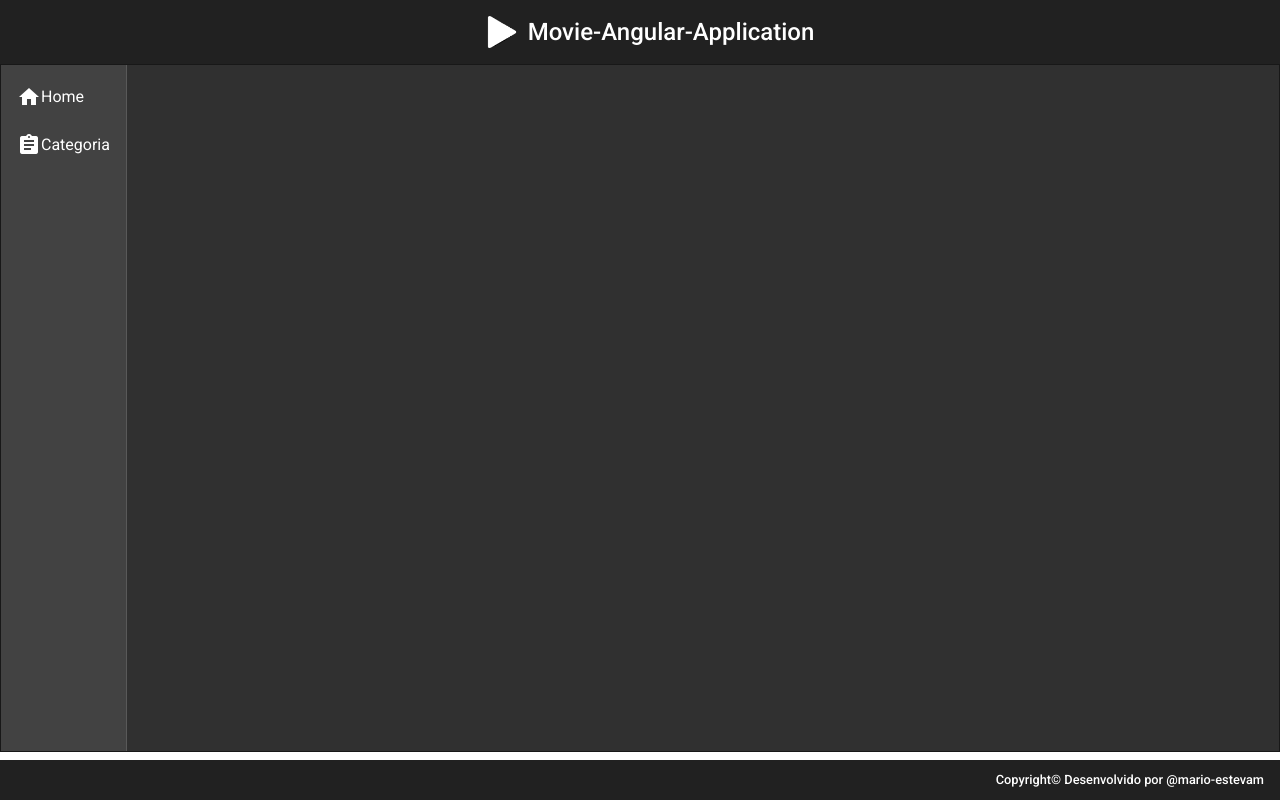
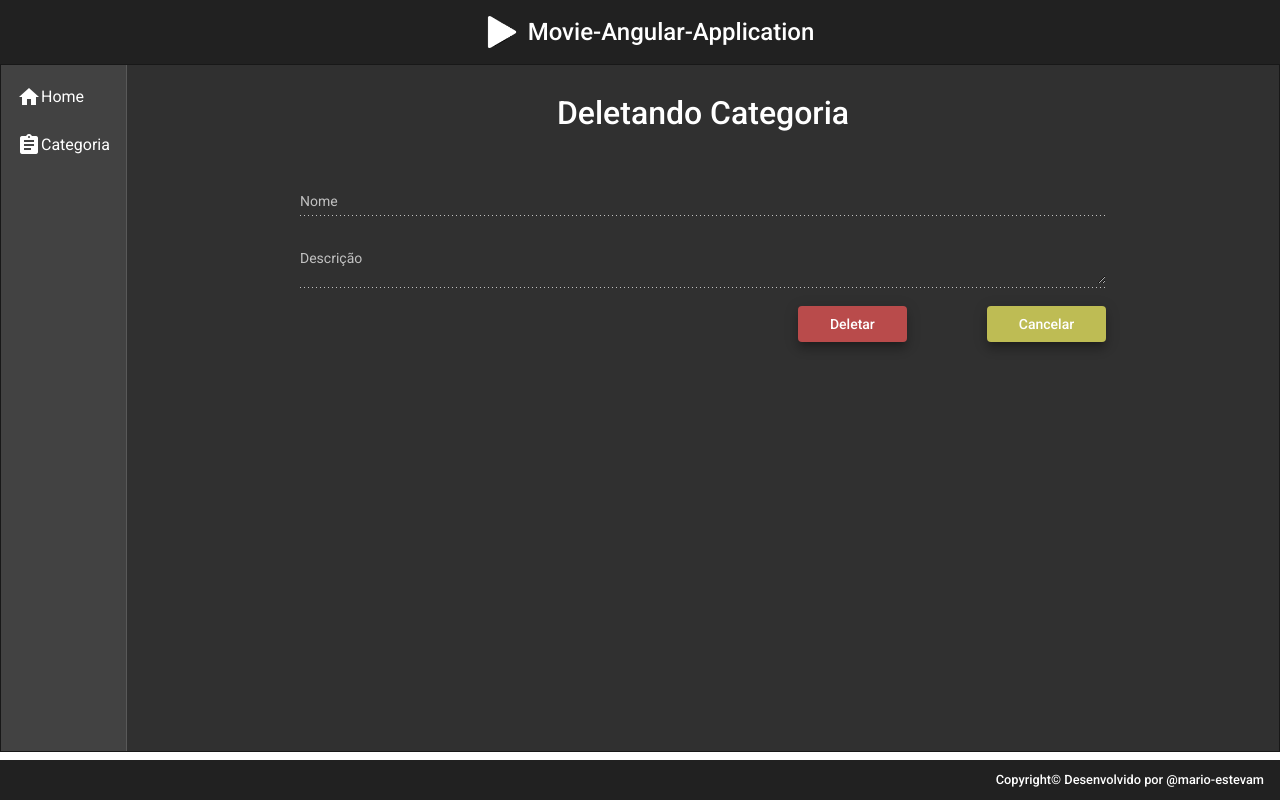
Before and after one commit to mario-estevam/angular-Movies, an Angular app: page /categorias/delete/1 in a window 1280 px wide. Before the commit this address led to /. Built offline with nearby package versions, Linux system fonts and the light colour scheme; no server answers.

Commit message:
delet implements

```diff
--- a/src/app/app-routing.module.ts
+++ b/src/app/app-routing.module.ts
@@ -1,3 +1,4 @@
+import { CategoriaDeleteComponent } from './components/views/categoria/categoria-delete/categoria-delete.component';
 import { CategoriaReadComponent } from './components/views/categoria/categoria-read/categoria-read.component';
 import { HomeComponent } from './components/template/home/home.component';
 import { NgModule } from '@angular/core';
@@ -17,6 +18,10 @@
   {
     path: 'categorias/create',
     component: CategoriaCreateComponent
+  },
+  {
+    path:'categorias/delete/:id',
+    component:CategoriaDeleteComponent
   }
 
 
--- a/src/app/app.module.ts
+++ b/src/app/app.module.ts
@@ -1,3 +1,4 @@
+import { CategoriaDeleteComponent } from './components/views/categoria/categoria-delete/categoria-delete.component';
 import { CategoriaCreateComponent } from './components/views/categoria/categoria-create/categoria-create.component';
 import { BrowserModule } from '@angular/platform-browser';
 import { NgModule } from '@angular/core';
@@ -30,7 +31,8 @@
     NavComponent,
     HomeComponent,
     CategoriaReadComponent,
-    CategoriaCreateComponent
+    CategoriaCreateComponent,
+    CategoriaDeleteComponent
   ],
   imports: [
     BrowserModule,
--- /dev/null
+++ b/src/app/components/views/categoria/categoria-delete/categoria-delete.component.css
@@ -0,0 +1,34 @@
+form{
+  text-align: center;
+  width: 70%;
+  margin: 2rem auto 0 auto;
+}
+
+h1{
+  font-size: 2rem;
+  font-weight: 500;
+  margin-bottom: 3rem;
+}
+
+.form{
+  width: 100%;
+}
+
+.button{
+  text-align: end;
+}
+
+button{
+  margin-left: 5rem;
+  padding-left: 2rem;
+  padding-right: 2rem;
+}
+
+
+.botao1{
+  background-color: rgb(185, 75, 75);
+}
+
+.botao2{
+  background-color: rgb(190, 188, 84);
+}
--- /dev/null
+++ b/src/app/components/views/categoria/categoria-delete/categoria-delete.component.html
@@ -0,0 +1,42 @@
+<form>
+  <h1>Deletando Categoria</h1>
+
+  <mat-form-field class="form" appearance="legacy">
+    <mat-label>Nome</mat-label>
+    <input
+      [(ngModel)]="categoria.nome"
+      matInput
+      disabled
+      type="text"
+      name="nome"
+    />
+  </mat-form-field>
+  <mat-form-field class="form" appearance="legacy">
+    <mat-label>Descrição</mat-label>
+    <textarea
+      [(ngModel)]="categoria.descricao"
+      disabled
+      matInput
+      type="text"
+      name="descricao"
+    ></textarea>
+  </mat-form-field>
+  <div class="button">
+    <button
+      (click)="delete()"
+      class="botao1 mat-elevation-z8"
+      mat-raised-button
+      color="primary"
+    >
+      Deletar
+    </button>
+    <button
+      (click)="cancel()"
+      class="botao2 mat-elevation-z8"
+      mat-raised-button
+      color="primary"
+    >
+      Cancelar
+    </button>
+  </div>
+</form>
--- /dev/null
+++ b/src/app/components/views/categoria/categoria-delete/categoria-delete.component.ts
@@ -0,0 +1,46 @@
+import { Categoria } from './../categoria.module';
+import { CategoriaService } from './../categoria.service';
+import { Component, OnInit } from '@angular/core';
+import { ActivatedRoute, Router } from '@angular/router';
+
+@Component({
+  selector: 'app-categoria-delete',
+  templateUrl: './categoria-delete.component.html',
+  styleUrls: ['./categoria-delete.component.css']
+})
+export class CategoriaDeleteComponent implements OnInit {
+
+  categoria:Categoria ={
+    id: '',
+    nome: '',
+    descricao: ''
+  }
+
+  constructor(private service:CategoriaService, private route:ActivatedRoute, private router:Router) { }
+
+  ngOnInit(): void {
+    this.categoria.id = this.route.snapshot.paramMap.get('id')!
+    this.findById()
+  }
+
+  findById():void{
+
+    this.service.findById(this.categoria.id).subscribe((resposta =>{
+      this.categoria = resposta
+    }))
+  }
+
+  delete():void{
+    this.service.delete(this.categoria.id!).subscribe((resposta) =>{
+      this.router.navigate(['categorias'])
+      this.service.mensagem('Categoria deletada com sucesso!')
+    }, err =>{
+      this.service.mensagem(err.error.error)
+    })
+  }
+
+  cancel():void{
+    this.router.navigate(['categorias'])
+  }
+
+}
--- a/src/app/components/views/categoria/categoria-read/categoria-read.component.html
+++ b/src/app/components/views/categoria/categoria-read/categoria-read.component.html
@@ -45,7 +45,7 @@
           <a class="edit" href="#">
             <mat-icon class="material icons">edit</mat-icon>
           </a>
-          <a class="delete" href="#">
+          <a class="delete" routerLink="delete/{{row.id}}">
             <mat-icon class="material icons">delete</mat-icon>
           </a>
         </td>
--- a/src/app/components/views/categoria/categoria.module.ts
+++ b/src/app/components/views/categoria/categoria.module.ts
@@ -1,6 +1,6 @@
 export interface Categoria
 {
-  id?:String | number,
+  id?:String,
   nome:String,
   descricao:String
 }
--- a/src/app/components/views/categoria/categoria.service.ts
+++ b/src/app/components/views/categoria/categoria.service.ts
@@ -19,9 +19,19 @@
     return this.http.get<Categoria[]>(url);
   }
 
+  findById(id:String):Observable<Categoria>{
+    const url = `${this.baseUrl}/categorias/${id}`;
+    return this.http.get<Categoria>(url);
+  }
+
   create(categoria:Categoria):Observable<Categoria>{
     const url = `${this.baseUrl}/categorias`;
     return this.http.post<Categoria>(url, categoria);
+  }
+
+  delete(id:String):Observable<void>{
+    const url = `${this.baseUrl}/categorias/${id}`;
+    return this.http.delete<void>(url);
   }
 
   mensagem(str:String): void{
```
Also changed, not shown: 1 other file (tests, documents, lock files or other folders).
